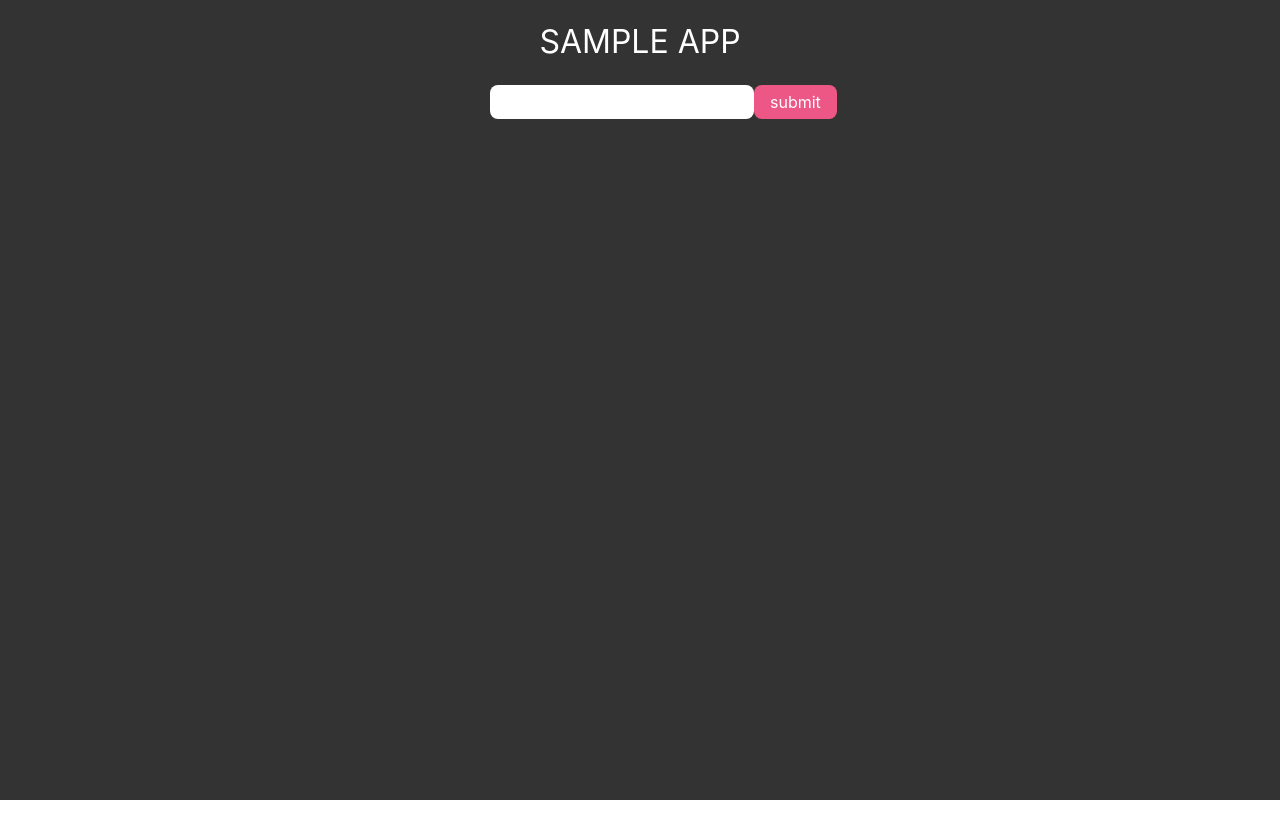
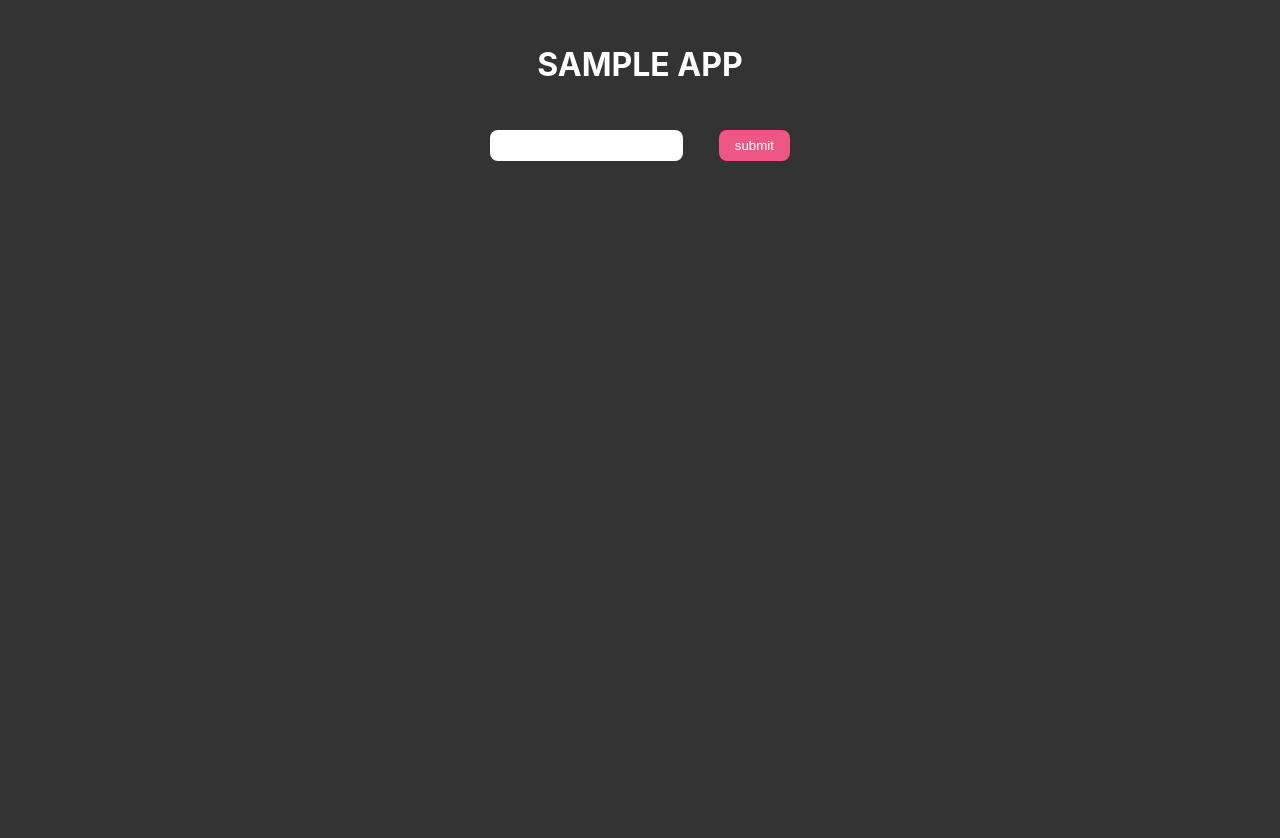
Before and after one commit to sakamuuy/vrt-sample, a React (Create React App) app: page / in a window 1280 px wide. Shown: the top 838 px of the page. Before the commit the page ends 800 px from the top, so only its background shows below. Built offline with nearby package versions, Linux system fonts and the light colour scheme.

Commit message:
Add button story

```diff
--- a/src/components/atoms/Button/index.tsx
+++ b/src/components/atoms/Button/index.tsx
@@ -1,6 +1,6 @@
 import type { ReactNode } from 'react'
 
-type Props = {
+export type Props = {
   children: ReactNode
 }
 
@@ -11,7 +11,9 @@ export function Button ({ children }: Props) {
         background: 'rgb(236,87,133)',
         color: 'white',
         padding: '8px 16px',
-        borderRadius: '8px'
+        borderRadius: '8px',
+        appearance: 'none',
+        border: 'none'
       }}>
       {children}
     </button>
--- a/src/components/atoms/TextInput/index.tsx
+++ b/src/components/atoms/TextInput/index.tsx
@@ -1,7 +1,3 @@
-type Props = {
-
-}
-
 export function TextInput({}) {
   return (
     <input
@@ -10,7 +6,8 @@ export function TextInput({}) {
         background: '#fff',
         borderRadius: '8px',
         padding: '8px',
-        outline: 'none'
+        outline: 'none',
+        border: 'none'
       }}/>
   )
 }
--- a/src/index.css
+++ b/src/index.css
@@ -11,424 +11,3 @@ code {
   font-family: source-code-pro, Menlo, Monaco, Consolas, 'Courier New',
     monospace;
 }
-
-/*! destyle.css v3.0.0 | MIT License | https://github.com/nicolas-cusan/destyle.css */
-
-/* Reset box-model and set borders */
-/* ============================================ */
-
-*,
-::before,
-::after {
-  box-sizing: border-box;
-  border-style: solid;
-  border-width: 0;
-}
-
-/* Document */
-/* ============================================ */
-
-/**
- * 1. Correct the line height in all browsers.
- * 2. Prevent adjustments of font size after orientation changes in iOS.
- * 3. Remove gray overlay on links for iOS.
- */
-
-html {
-  line-height: 1.15; /* 1 */
-  -webkit-text-size-adjust: 100%; /* 2 */
-  -webkit-tap-highlight-color: transparent; /* 3*/
-}
-
-/* Sections */
-/* ============================================ */
-
-/**
- * Remove the margin in all browsers.
- */
-
-body {
-  margin: 0;
-}
-
-/**
- * Render the `main` element consistently in IE.
- */
-
-main {
-  display: block;
-}
-
-/* Vertical rhythm */
-/* ============================================ */
-
-p,
-table,
-blockquote,
-address,
-pre,
-iframe,
-form,
-figure,
-dl {
-  margin: 0;
-}
-
-/* Headings */
-/* ============================================ */
-
-h1,
-h2,
-h3,
-h4,
-h5,
-h6 {
-  font-size: inherit;
-  font-weight: inherit;
-  margin: 0;
-}
-
-/* Lists (enumeration) */
-/* ============================================ */
-
-ul,
-ol {
-  margin: 0;
-  padding: 0;
-  list-style: none;
-}
-
-/* Lists (definition) */
-/* ============================================ */
-
-dt {
-  font-weight: bold;
-}
-
-dd {
-  margin-left: 0;
-}
-
-/* Grouping content */
-/* ============================================ */
-
-/**
- * 1. Add the correct box sizing in Firefox.
- * 2. Show the overflow in Edge and IE.
- */
-
-hr {
-  box-sizing: content-box; /* 1 */
-  height: 0; /* 1 */
-  overflow: visible; /* 2 */
-  border-top-width: 1px;
-  margin: 0;
-  clear: both;
-  color: inherit;
-}
-
-/**
- * 1. Correct the inheritance and scaling of font size in all browsers.
- * 2. Correct the odd `em` font sizing in all browsers.
- */
-
-pre {
-  font-family: monospace, monospace; /* 1 */
-  font-size: inherit; /* 2 */
-}
-
-address {
-  font-style: inherit;
-}
-
-/* Text-level semantics */
-/* ============================================ */
-
-/**
- * Remove the gray background on active links in IE 10.
- */
-
-a {
-  background-color: transparent;
-  text-decoration: none;
-  color: inherit;
-}
-
-/**
- * 1. Remove the bottom border in Chrome 57-
- * 2. Add the correct text decoration in Chrome, Edge, IE, Opera, and Safari.
- */
-
-abbr[title] {
-  text-decoration: underline dotted; /* 2 */
-}
-
-/**
- * Add the correct font weight in Chrome, Edge, and Safari.
- */
-
-b,
-strong {
-  font-weight: bolder;
-}
-
-/**
- * 1. Correct the inheritance and scaling of font size in all browsers.
- * 2. Correct the odd `em` font sizing in all browsers.
- */
-
-code,
-kbd,
-samp {
-  font-family: monospace, monospace; /* 1 */
-  font-size: inherit; /* 2 */
-}
-
-/**
- * Add the correct font size in all browsers.
- */
-
-small {
-  font-size: 80%;
-}
-
-/**
- * Prevent `sub` and `sup` elements from affecting the line height in
- * all browsers.
- */
-
-sub,
-sup {
-  font-size: 75%;
-  line-height: 0;
-  position: relative;
-  vertical-align: baseline;
-}
-
-sub {
-  bottom: -0.25em;
-}
-
-sup {
-  top: -0.5em;
-}
-
-/* Replaced content */
-/* ============================================ */
-
-/**
- * Prevent vertical alignment issues.
- */
-
-svg,
-img,
-embed,
-object,
-iframe {
-  vertical-align: bottom;
-}
-
-/* Forms */
-/* ============================================ */
-
-/**
- * Reset form fields to make them styleable.
- * 1. Make form elements stylable across systems iOS especially.
- * 2. Inherit text-transform from parent.
- */
-
-button,
-input,
-optgroup,
-select,
-textarea {
-  -webkit-appearance: none; /* 1 */
-  appearance: none;
-  vertical-align: middle;
-  color: inherit;
-  font: inherit;
-  background: transparent;
-  padding: 0;
-  margin: 0;
-  border-radius: 0;
-  text-align: inherit;
-  text-transform: inherit; /* 2 */
-}
-
-/**
- * Reset radio and checkbox appearance to preserve their look in iOS.
- */
-
-[type="checkbox"] {
-  -webkit-appearance: checkbox;
-  appearance: checkbox;
-}
-
-[type="radio"] {
-  -webkit-appearance: radio;
-  appearance: radio;
-}
-
-/**
- * Correct cursors for clickable elements.
- */
-
-button,
-[type="button"],
-[type="reset"],
-[type="submit"] {
-  cursor: pointer;
-}
-
-button:disabled,
-[type="button"]:disabled,
-[type="reset"]:disabled,
-[type="submit"]:disabled {
-  cursor: default;
-}
-
-/**
- * Improve outlines for Firefox and unify style with input elements & buttons.
- */
-
-:-moz-focusring {
-  outline: auto;
-}
-
-select:disabled {
-  opacity: inherit;
-}
-
-/**
- * Remove padding
- */
-
-option {
-  padding: 0;
-}
-
-/**
- * Reset to invisible
- */
-
-fieldset {
-  margin: 0;
-  padding: 0;
-  min-width: 0;
-}
-
-legend {
-  padding: 0;
-}
-
-/**
- * Add the correct vertical alignment in Chrome, Firefox, and Opera.
- */
-
-progress {
-  vertical-align: baseline;
-}
-
-/**
- * Remove the default vertical scrollbar in IE 10+.
- */
-
-textarea {
-  overflow: auto;
-}
-
-/**
- * Correct the cursor style of increment and decrement buttons in Chrome.
- */
-
-[type="number"]::-webkit-inner-spin-button,
-[type="number"]::-webkit-outer-spin-button {
-  height: auto;
-}
-
-/**
- * 1. Correct the outline style in Safari.
- */
-
-[type="search"] {
-  outline-offset: -2px; /* 1 */
-}
-
-/**
- * Remove the inner padding in Chrome and Safari on macOS.
- */
-
-[type="search"]::-webkit-search-decoration {
-  -webkit-appearance: none;
-}
-
-/**
- * 1. Correct the inability to style clickable types in iOS and Safari.
- * 2. Fix font inheritance.
- */
-
-::-webkit-file-upload-button {
-  -webkit-appearance: button; /* 1 */
-  font: inherit; /* 2 */
-}
-
-/**
- * Clickable labels
- */
-
-label[for] {
-  cursor: pointer;
-}
-
-/* Interactive */
-/* ============================================ */
-
-/*
- * Add the correct display in Edge, IE 10+, and Firefox.
- */
-
-details {
-  display: block;
-}
-
-/*
- * Add the correct display in all browsers.
- */
-
-summary {
-  display: list-item;
-}
-
-/*
- * Remove outline for editable content.
- */
-
-[contenteditable]:focus {
-  outline: auto;
-}
-
-/* Tables */
-/* ============================================ */
-
-/**
-1. Correct table border color inheritance in all Chrome and Safari.
-*/
-
-table {
-  border-color: inherit; /* 1 */
-}
-
-caption {
-  text-align: left;
-}
-
-td,
-th {
-  vertical-align: top;
-  padding: 0;
-}
-
-th {
-  text-align: left;
-  font-weight: bold;
-}
```
Also changed, not shown: 1 other file (tests, documents, lock files or other folders).
